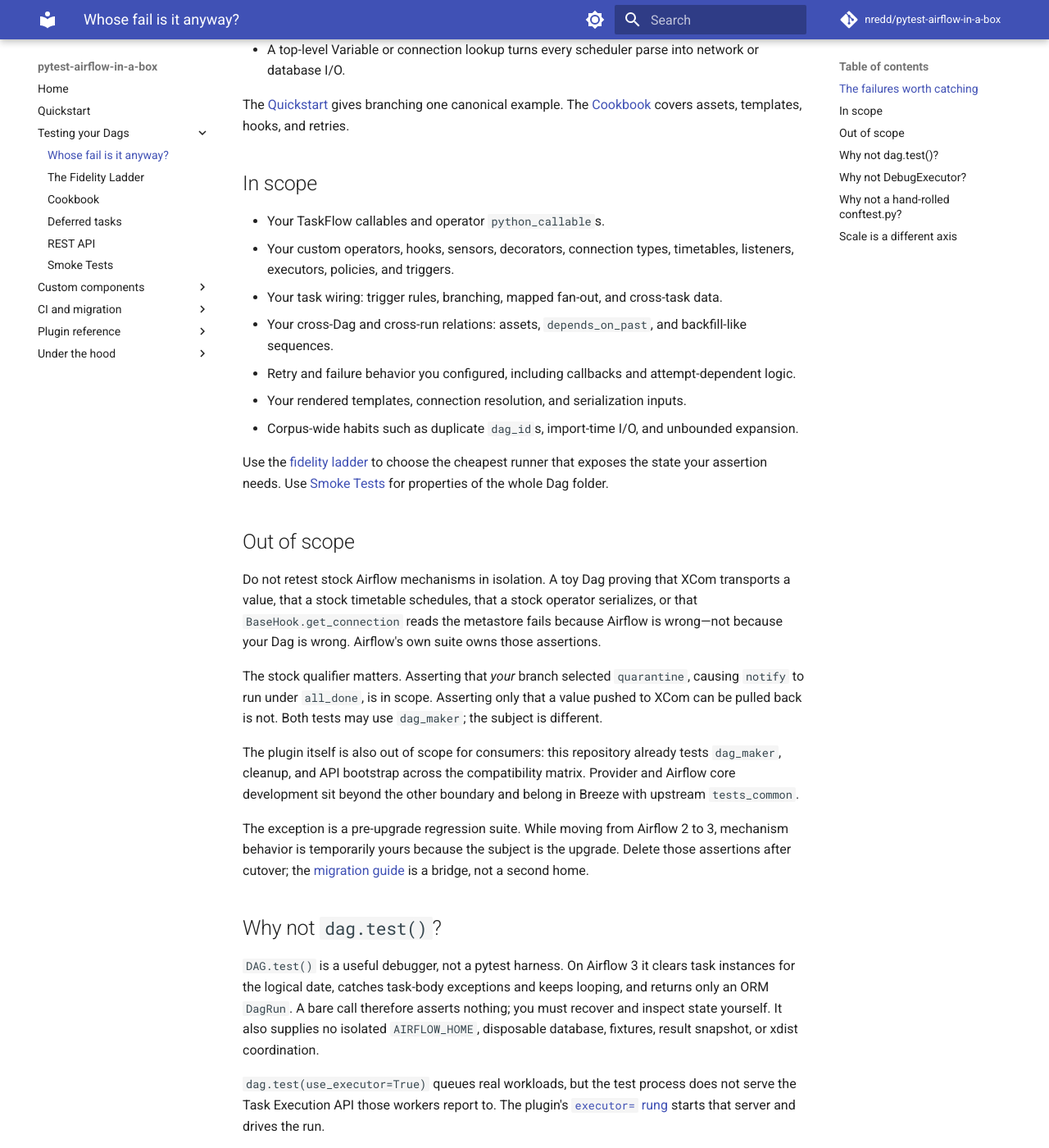
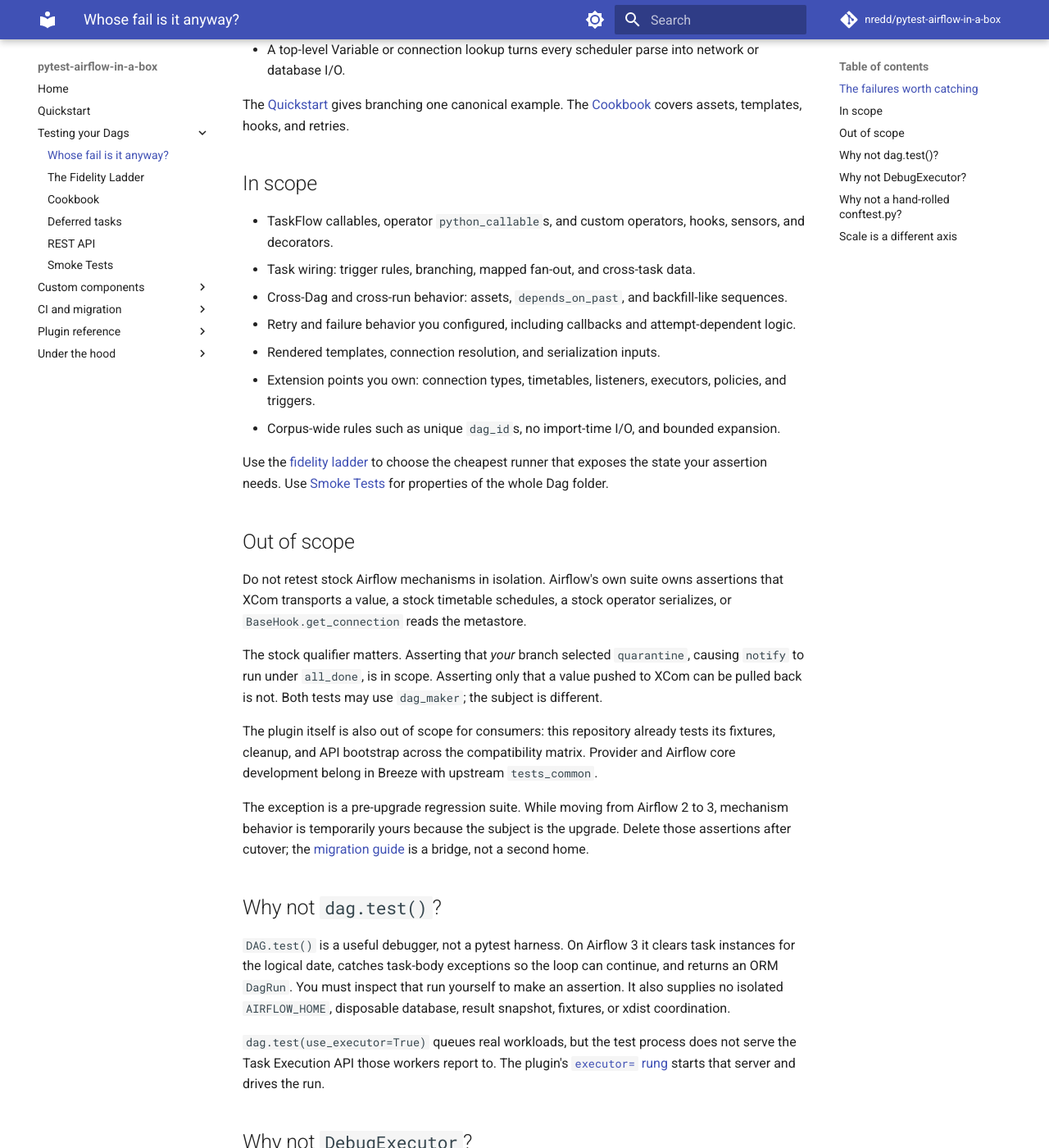
Before and after one commit to nredd/pytest-airflow-in-a-box, an MkDocs documentation site: the page built from docs/guide/testing-scope.md, in a window 1280 px wide and 1400 px high, scrolled down 594 px. Shown: the whole window at 82% size. Built offline with MkDocs 1.6.1 and Material for MkDocs 9.7.7, drawn with Linux system fonts in a browser that asks for light colours; comment, search, counter and statistics services are not loaded; some of the changed text lies outside the part shown.

Commit message:
docs: clarify testing scope

```diff
--- a/docs/guide/testing-scope.md
+++ b/docs/guide/testing-scope.md
@@ -1,18 +1,18 @@
 # Whose fail is it anyway?
 
-Test the Airflow code *you* wrote. If the test fails, is the bug yours?
-A useful failure should point toward code your team can actually change.
+Test the Airflow behavior your team owns. A useful failure should identify code your team can
+change.
 
 A `DagBag` import test proves the file parses. Calling `task.function(...)` proves the Python
-callable works. Neither creates a `DagRun`, so everything between those statements remains
-untested: trigger rules, branch skips, rendered templates, serialization, mapped expansion,
-cross-task data, and relations between runs.
+callable works. Those checks still do not verify how Airflow executes the Dag: trigger rules,
+branch skips, rendered templates, serialization, mapped expansion, cross-task data, and
+relations between runs remain untested.
 
 ## The failures worth catching
 
 - A branch skips one path, but the downstream task's `trigger_rule` prevents it from running.
 - A `template_fields` entry is missing, so `{{ ds }}` ships literally.
-- A constructor argument is not JSON-serializable, so the scheduler drops the Dag.
+- A constructor argument is not JSON-serializable, so the scheduler cannot load the Dag.
 - A producer emits an asset, but the intended consumer is not actually triggered.
 - `depends_on_past` blocks the second run because the first never reached the expected state.
 - Attempt-dependent logic reads the wrong `try_number`.
@@ -24,33 +24,32 @@
 
 ## In scope
 
-- Your TaskFlow callables and operator `python_callable`s.
-- Your custom operators, hooks, sensors, decorators, connection types, timetables, listeners,
-  executors, policies, and triggers.
-- Your task wiring: trigger rules, branching, mapped fan-out, and cross-task data.
-- Your cross-Dag and cross-run relations: assets, `depends_on_past`, and backfill-like sequences.
+- TaskFlow callables, operator `python_callable`s, and custom operators, hooks, sensors, and
+  decorators.
+- Task wiring: trigger rules, branching, mapped fan-out, and cross-task data.
+- Cross-Dag and cross-run behavior: assets, `depends_on_past`, and backfill-like sequences.
 - Retry and failure behavior you configured, including callbacks and attempt-dependent logic.
-- Your rendered templates, connection resolution, and serialization inputs.
-- Corpus-wide habits such as duplicate `dag_id`s, import-time I/O, and unbounded expansion.
+- Rendered templates, connection resolution, and serialization inputs.
+- Extension points you own: connection types, timetables, listeners, executors, policies, and
+  triggers.
+- Corpus-wide rules such as unique `dag_id`s, no import-time I/O, and bounded expansion.
 
 Use the [fidelity ladder](ladder.md) to choose the cheapest runner that exposes the state your
 assertion needs. Use [Smoke Tests](smoke-tests.md) for properties of the whole Dag folder.
 
 ## Out of scope
 
-Do not retest stock Airflow mechanisms in isolation. A toy Dag proving that XCom transports a
-value, that a stock timetable schedules, that a stock operator serializes, or that
-`BaseHook.get_connection` reads the metastore fails because Airflow is wrong—not because your
-Dag is wrong. Airflow's own suite owns those assertions.
+Do not retest stock Airflow mechanisms in isolation. Airflow's own suite owns assertions that
+XCom transports a value, a stock timetable schedules, a stock operator serializes, or
+`BaseHook.get_connection` reads the metastore.
 
 The stock qualifier matters. Asserting that *your* branch selected `quarantine`, causing
 `notify` to run under `all_done`, is in scope. Asserting only that a value pushed to XCom can be
 pulled back is not. Both tests may use `dag_maker`; the subject is different.
 
-The plugin itself is also out of scope for consumers: this repository already tests
-`dag_maker`, cleanup, and API bootstrap across the compatibility matrix. Provider and Airflow
-core development sit beyond the other boundary and belong in Breeze with upstream
-`tests_common`.
+The plugin itself is also out of scope for consumers: this repository already tests its
+fixtures, cleanup, and API bootstrap across the compatibility matrix. Provider and Airflow
+core development belong in Breeze with upstream `tests_common`.
 
 The exception is a pre-upgrade regression suite. While moving from Airflow 2 to 3, mechanism
 behavior is temporarily yours because the subject is the upgrade. Delete those assertions
@@ -59,10 +58,9 @@
 ## Why not `dag.test()`?
 
 `DAG.test()` is a useful debugger, not a pytest harness. On Airflow 3 it clears task instances
-for the logical date, catches task-body exceptions and keeps looping, and returns only an ORM
-`DagRun`. A bare call therefore asserts nothing; you must recover and inspect state yourself.
-It also supplies no isolated `AIRFLOW_HOME`, disposable database, fixtures, result snapshot, or
-xdist coordination.
+for the logical date, catches task-body exceptions so the loop can continue, and returns an ORM
+`DagRun`. You must inspect that run yourself to make an assertion. It also supplies no isolated
+`AIRFLOW_HOME`, disposable database, result snapshot, fixtures, or xdist coordination.
 
 `dag.test(use_executor=True)` queues real workloads, but the test process does not serve the
 Task Execution API those workers report to. The plugin's
@@ -77,14 +75,13 @@
 ## Why not a hand-rolled `conftest.py`?
 
 Airflow reads `AIRFLOW_HOME`, its cfg file, and `AIRFLOW__*` at first import. This plugin
-bootstraps from `pytest_load_initial_conftests`; pytest's conftest collector runs later on the
-same hook. A consumer `conftest.py` cannot win that race, especially when a test module imports
+bootstraps from `pytest_load_initial_conftests`, before pytest imports consumer conftests. A
+consumer `conftest.py` cannot establish that boundary, especially when a test module imports
 Airflow at module scope.
 
-The rest is maintenance. Airflow 3 has no public testing API, so private interfaces move across
-minor versions. This plugin contains those changes behind capability probes and verifies the
-consumer contract across certified releases. A hand-roll discovers the same changes when the
-upgrade breaks.
+Airflow 3 also has no public testing API. This plugin contains moving private interfaces behind
+capability probes and verifies the consumer contract across certified releases. A hand-rolled
+harness discovers those changes when an upgrade breaks it.
 
 ## Scale is a different axis
 
```
